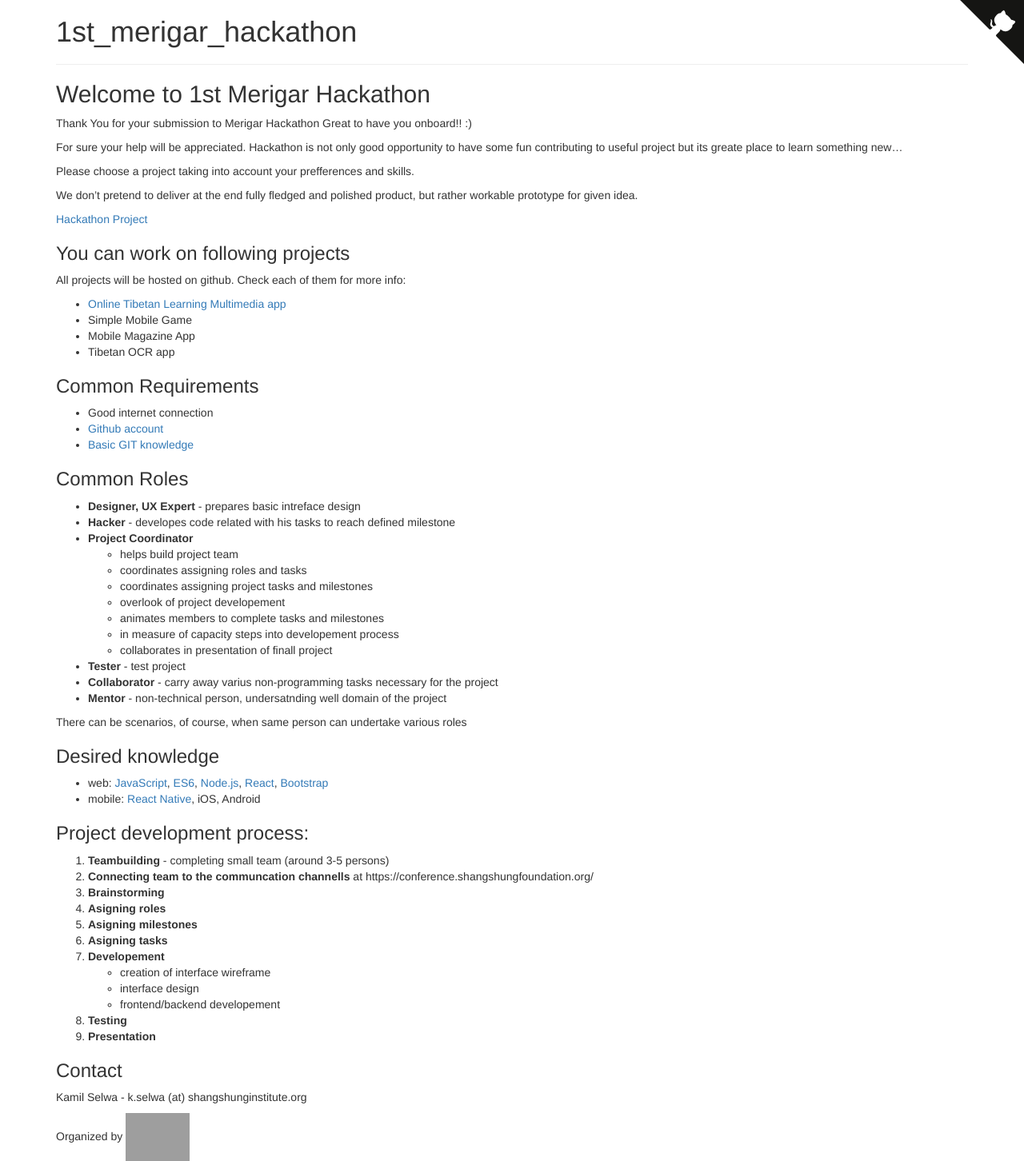
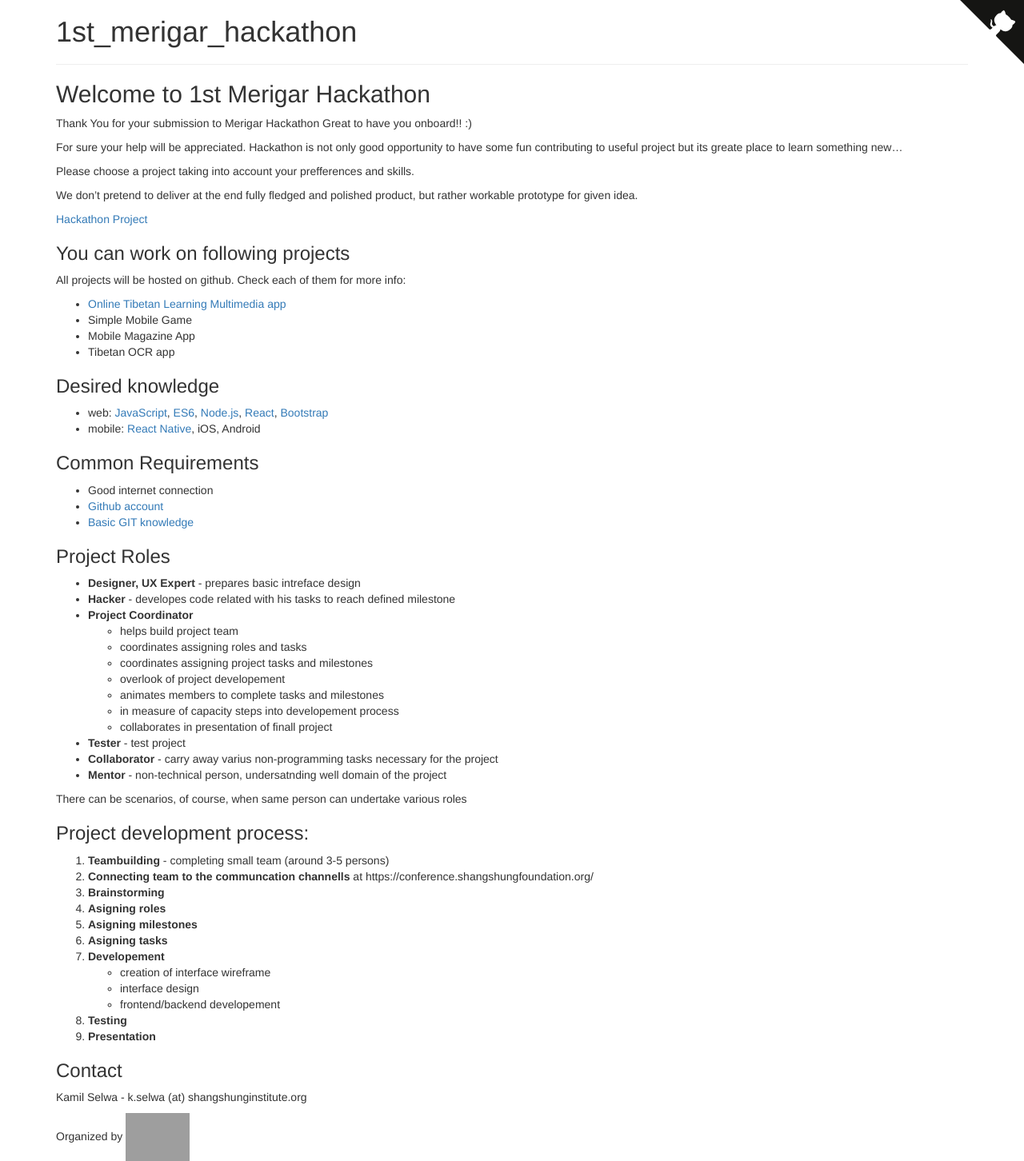
Before and after one commit to ShangShungFoundation/1st_merigar_hackathon, a Jekyll site: the page built from index.md, in a window 1280 px wide. Shown: the whole page at 80% size. Built offline with Jekyll 4.4.1, drawn with Linux system fonts in a browser that asks for light colours; some web fonts are replaced; our own code applies the rules of GitHub Pages for plain Markdown files; part of the change alters nothing that is shown; grey boxes are pictures that could not be loaded.

Commit message:
Update index.md

```diff
--- a/index.md
+++ b/index.md
@@ -23,13 +23,22 @@ All projects will be hosted on github. Check each of them for more info:
 - Mobile Magazine App
 - Tibetan OCR app
 
+### Desired knowledge
+
+- web: [JavaScript](https://developer.mozilla.org/en-US/docs/Learn/Getting_started_with_the_web/JavaScript_basics),
+[ES6](https://babeljs.io/learn-es2015/),
+[Node.js](https://stackoverflow.com/questions/2353818/how-do-i-get-started-with-node-js),
+[React](https://facebook.github.io/react/),
+[Bootstrap](http://getbootstrap.com/getting-started/)
+- mobile: [React Native](http://www.reactnative.com/), iOS, Android
+
 ### Common Requirements
 
 - Good internet connection
 - [Github account](https://github.com/)
 - [Basic](http://rogerdudler.github.io/git-guide/) [GIT](https://www.liquidlight.co.uk/blog/article/git-for-beginners-an-overview-and-basic-workflow/) [knowledge](http://blog.udacity.com/2015/06/a-beginners-git-github-tutorial.html)
 
-### Common Roles
+### Project Roles
 
 - **Designer, UX Expert** - prepares basic intreface design
 - **Hacker** - developes code related with his tasks to reach defined milestone
@@ -46,15 +55,6 @@ All projects will be hosted on github. Check each of them for more info:
 - **Mentor** - non-technical person, undersatnding well domain of the project
 
 There can be scenarios, of course, when same person can undertake various roles
-
-### Desired knowledge
-
-- web: [JavaScript](https://developer.mozilla.org/en-US/docs/Learn/Getting_started_with_the_web/JavaScript_basics),
-[ES6](https://babeljs.io/learn-es2015/),
-[Node.js](https://stackoverflow.com/questions/2353818/how-do-i-get-started-with-node-js),
-[React](https://facebook.github.io/react/),
-[Bootstrap](http://getbootstrap.com/getting-started/)
-- mobile: [React Native](http://www.reactnative.com/), iOS, Android
 
 ### Project development process:
 
```
